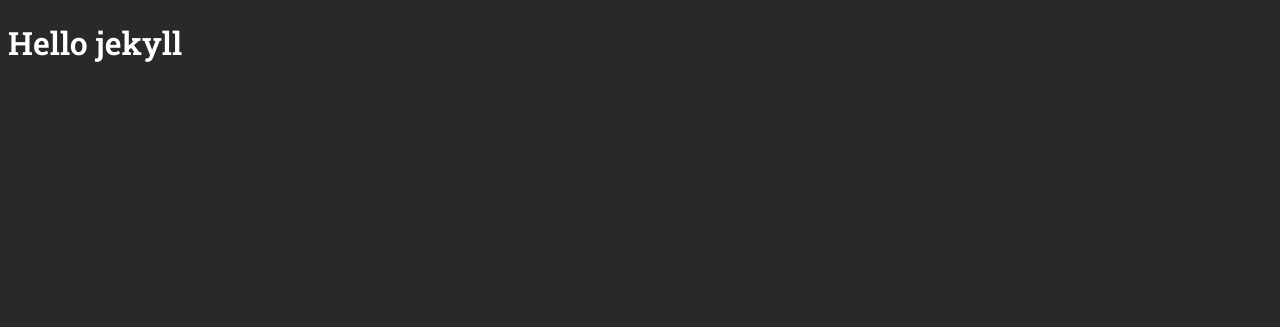
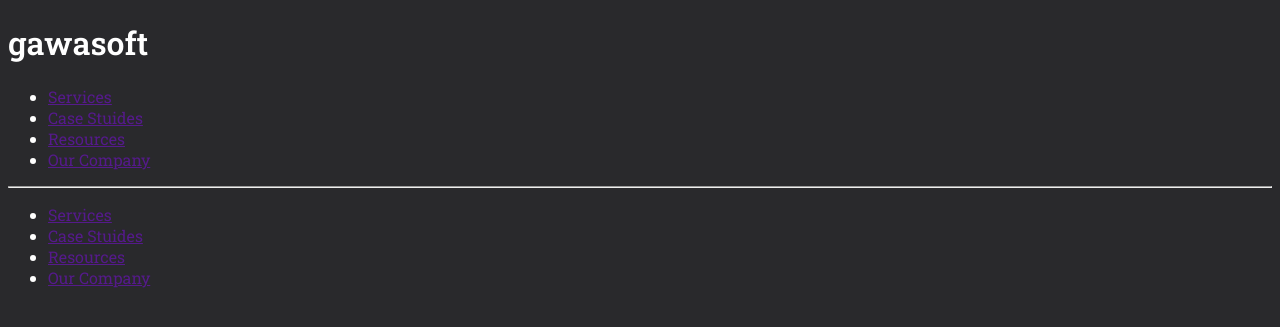
Before and after one commit to deven9229/gawasoft, a Jekyll site: the page built from index.html, in a window 1280 px wide. Shown: the top 327 px of the page. Built offline with Jekyll 4.4.1, drawn with Linux system fonts in a browser that asks for light colours.

Commit message:
update index

```diff
--- a/_includes/footer.html
+++ b/_includes/footer.html
@@ -1,3 +1,9 @@
 <footer>
-
+  <a href="{{ site.baseurl }}"></a>
+  <ul>
+    <li><a href="{{ site.baseurl }}">Services</a></li>
+    <li><a href="{{ site.baseurl }}">Case Stuides</a></li>
+    <li><a href="{{ site.baseurl }}">Resources</a></li>
+    <li><a href="{{ site.baseurl }}">Our Company</a></li>
+  </ul>
 </footer>
--- a/_includes/nav.html
+++ b/_includes/nav.html
@@ -0,0 +1,10 @@
+<nav>
+  <a href="{{ site.baseurl }}"></a>
+  <ul>
+    <li><a href="{{ site.baseurl }}">Services</a></li>
+    <li><a href="{{ site.baseurl }}">Case Stuides</a></li>
+    <li><a href="{{ site.baseurl }}">Resources</a></li>
+    <li><a href="{{ site.baseurl }}">Our Company</a></li>
+  </ul>
+</nav>
+<hr>
--- a/index.html
+++ b/index.html
@@ -2,4 +2,6 @@
   title: My home page
   layout: default
 ---
-<h1>Hello jekyll</h1>
+<h1>gawasoft</h1>
+{% include nav.html %}
+{% include footer.html %}
```
